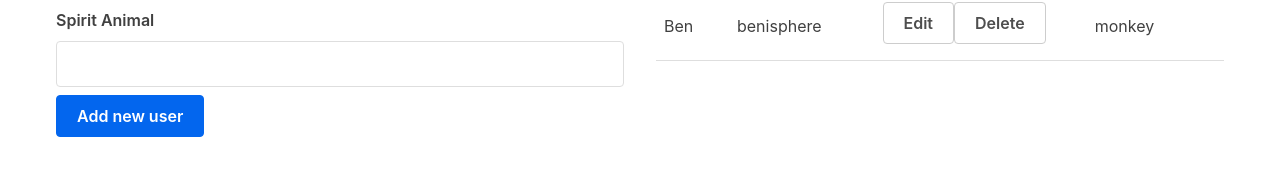
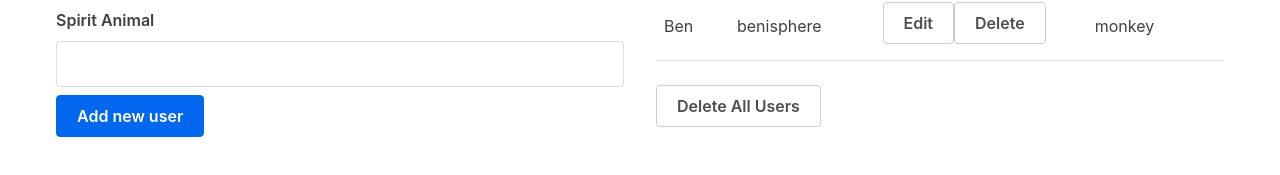
Before and after one commit to josephinef9/react-hooks, a React (Create React App) app: page / in a window 1280 px wide. Shown: the part 361-536 px from the top of the page. Built offline with nearby package versions, Linux system fonts and the light colour scheme.

Commit message:
delete all users

```diff
--- a/src/App.js
+++ b/src/App.js
@@ -36,6 +36,10 @@ const App = () => {
     setUsers(users.filter((user) => user.id !== id))
   }
 
+  const deleteUsers = () => {
+    setUsers([])
+  }
+
   return (
     <div className="container">
       <h1>CRUD App with Hooks</h1>
@@ -60,6 +64,11 @@ const App = () => {
         <div className="flex-large">
           <h2>View users</h2>
           <UserTable users={users} deleteUser={deleteUser} editRow={editRow}/>
+          <button
+            className="button muted-button"
+            onClick={deleteUsers}>
+            {'Delete All Users'}
+          </button>
         </div>
       </div>
     </div>
```
